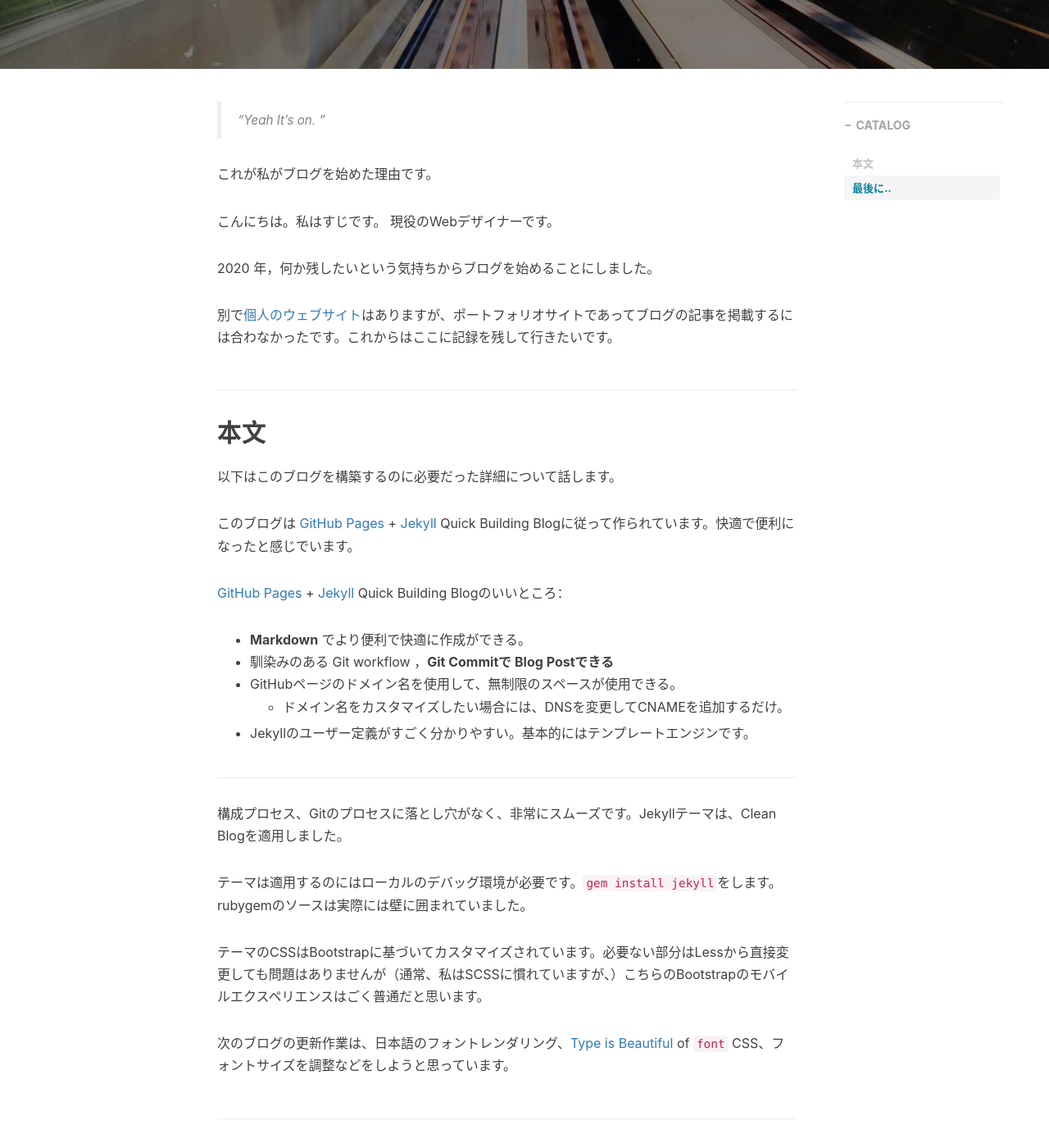
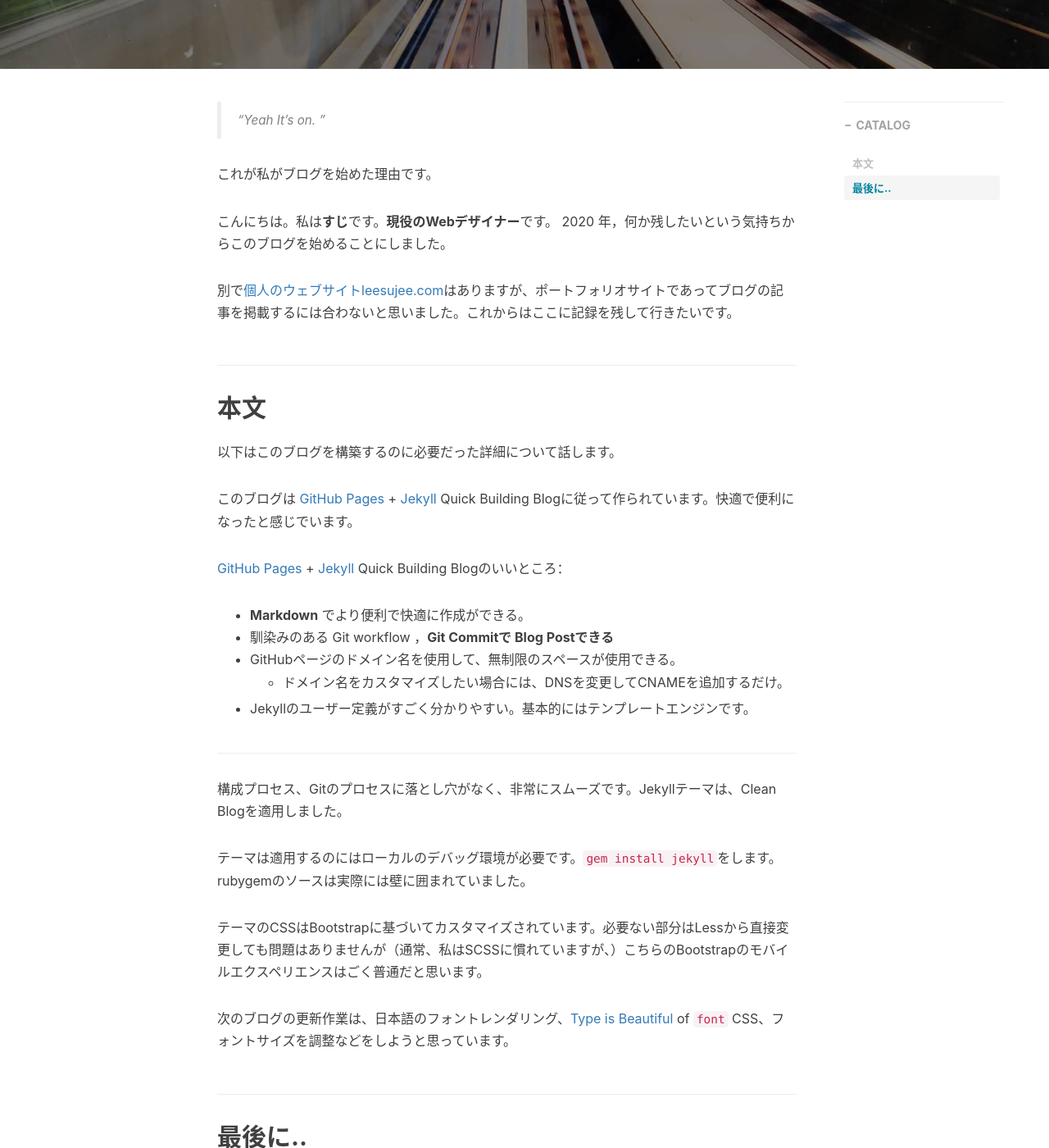
Before and after one commit to leesujee/leesujee.github.io, a Jekyll site: the page built from _posts/2020-10-18-hello-2020.markdown, in a window 1280 px wide and 1400 px high, scrolled down 439 px. Shown: the whole window at 82% size. Built offline with Jekyll 4.4.1, drawn with Linux system fonts in a browser that asks for light colours; nearby versions of some CDN libraries; comment, search, counter and statistics services are not loaded; some of the changed text lies outside the part shown.

Commit message:
첫 블로그 v2

```diff
--- a/_posts/2020-10-18-hello-2020.markdown
+++ b/_posts/2020-10-18-hello-2020.markdown
@@ -16,13 +16,10 @@ tags:
 
 これが私がブログを始めた理由です。
 
-こんにちは。私はすじです。
-現役のWebデザイナーです。
+こんにちは。私は**すじ**です。**現役のWebデザイナー**です。
+2020 年，何か残したいという気持ちからこのブログを始めることにしました。
 
-
-2020 年，何か残したいという気持ちからブログを始めることにしました。
-
-別で[個人のウェブサイト](https://leesujee.com)はありますが、ポートフォリオサイトであってブログの記事を掲載するには合わなかったです。これからはここに記録を残して行きたいです。
+別で[個人のウェブサイトleesujee.com](https://leesujee.com)はありますが、ポートフォリオサイトであってブログの記事を掲載するには合わないと思いました。これからはここに記録を残して行きたいです。
 
 
 <p id = "build"></p>
```
Also changed, not shown: other parts of _posts/2020-10-18-hello-2020.markdown (+1 -1 lines).
